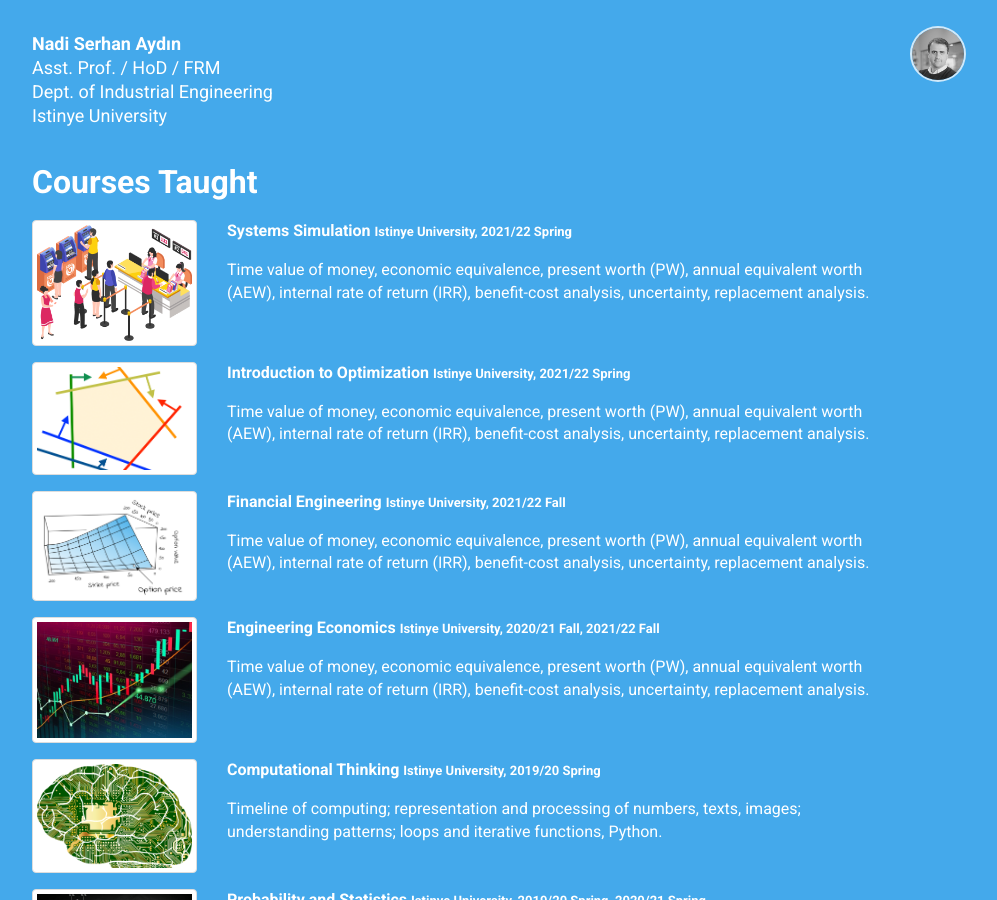
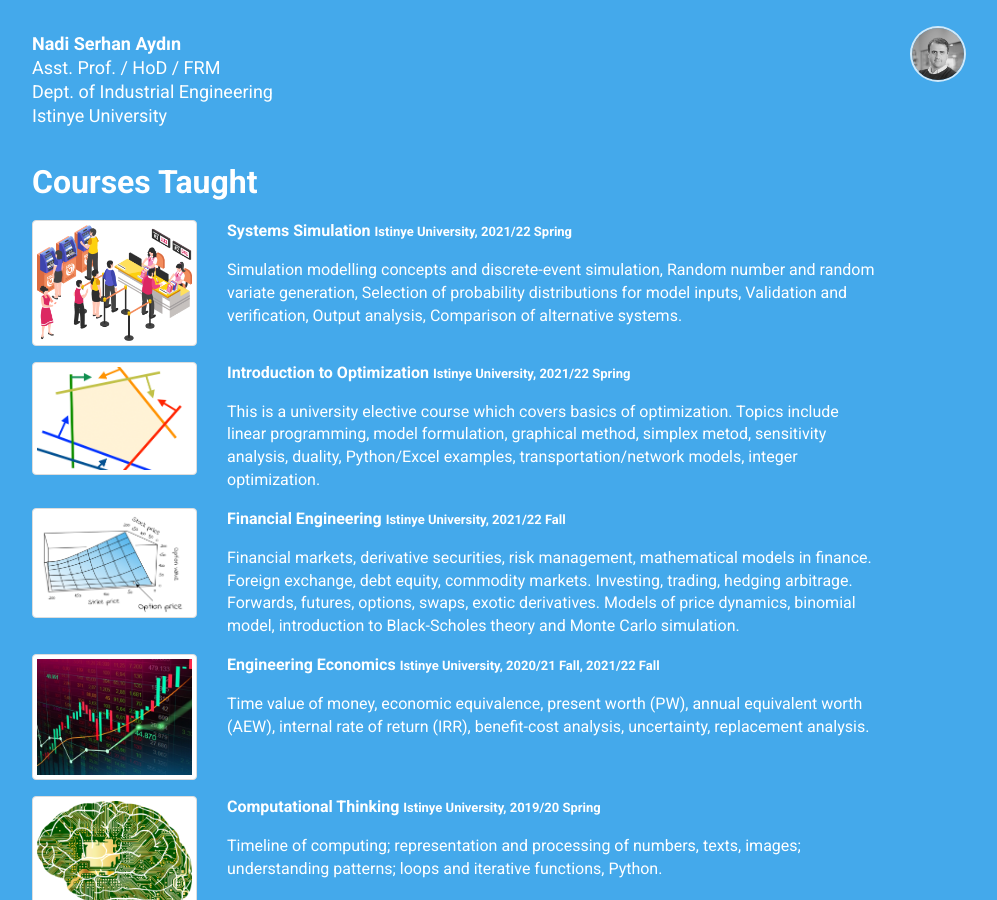
Before and after one commit to nsydn/nsydn.github.io, a Jekyll site: the page built from index.html, in a window 1280 px wide and 900 px high, scrolled down 3374 px. Shown: the whole window, without its empty margins (38-1035 px from the left). Built offline with Jekyll 4.4.1, drawn with Linux system fonts in a browser that asks for light colours; nearby versions of some CDN libraries.

Commit message:
Update classes.yml

```diff
--- a/_data/classes.yml
+++ b/_data/classes.yml
@@ -1,20 +1,20 @@
 -
   name: 'Systems Simulation'
-  description: Time value of money, economic equivalence, present worth (PW), annual equivalent worth (AEW), internal rate of return (IRR), benefit-cost analysis, uncertainty, replacement analysis.
+  description: Simulation modelling concepts and discrete-event simulation, Random number and random variate generation, Selection of probability distributions for model inputs, Validation and verification, Output analysis, Comparison of alternative systems.
   where: Istinye University
   when: 2021/22 Spring
   code: ISE203
   image: /img/syssim.png
 -
   name: 'Introduction to Optimization'
-  description: Time value of money, economic equivalence, present worth (PW), annual equivalent worth (AEW), internal rate of return (IRR), benefit-cost analysis, uncertainty, replacement analysis.
+  description: This is a university elective course which covers basics of optimization. Topics include linear programming, model formulation, graphical method, simplex metod, sensitivity analysis, duality, Python/Excel examples, transportation/network models, integer optimization.
   where: Istinye University
   when: 2021/22 Spring
   code: ISE203
   image: /img/opres2.png
 -
   name: 'Financial Engineering'
-  description: Time value of money, economic equivalence, present worth (PW), annual equivalent worth (AEW), internal rate of return (IRR), benefit-cost analysis, uncertainty, replacement analysis.
+  description: Financial markets, derivative securities, risk management, mathematical models in finance. Foreign exchange, debt equity, commodity markets. Investing, trading, hedging arbitrage. Forwards, futures, options, swaps, exotic derivatives. Models of price dynamics, binomial model, introduction to Black-Scholes theory and Monte Carlo simulation.
   where: Istinye University
   when: 2021/22 Fall
   code: ISE203
```
